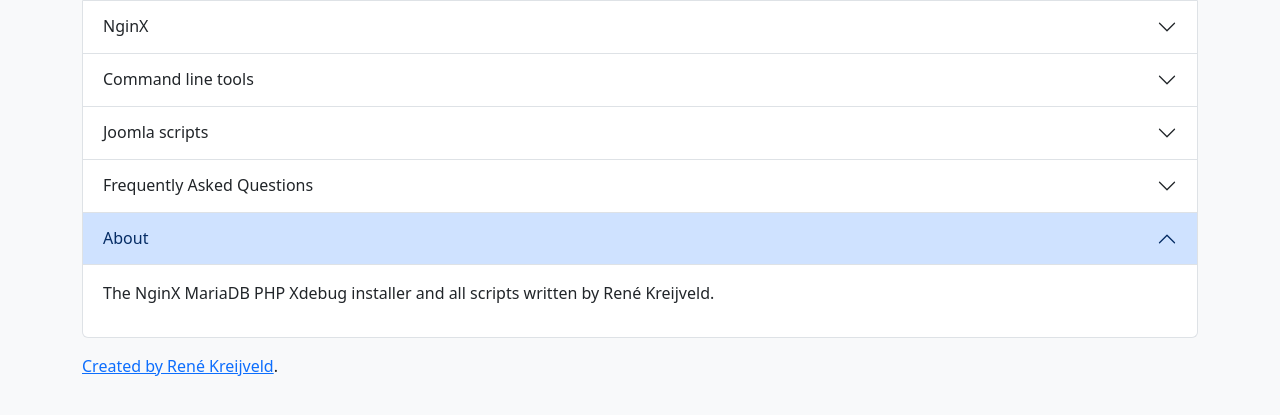
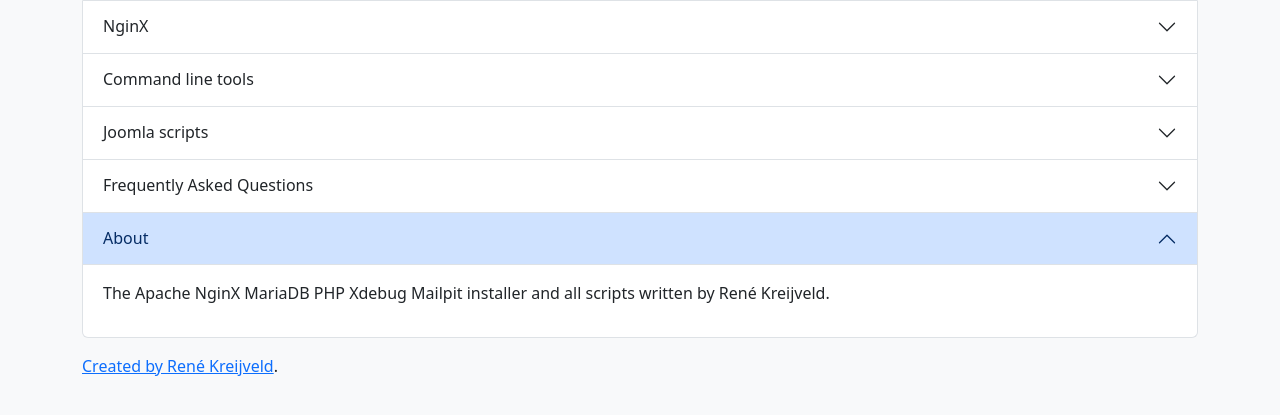
Before and after one commit to renekreijveld/macOS_PHP_local_development, a PHP site: page / in a window 1280 px wide, after a click on "About". Shown: the part 331-746 px from the top of the page. Run offline with PHP 8.4, Linux system fonts and the light colour scheme; some web fonts are replaced.

Commit message:
Updated localhost landingpage

```diff
--- a/Localhost/index.php
+++ b/Localhost/index.php
@@ -724,7 +724,7 @@ Default action is .tgz backup.
                 <div id="collapse_about" class="accordion-collapse collapse" aria-labelledby="heading_about"
                     data-bs-parent="#toolsAccordion">
                     <div class="accordion-body">
-                        <p>The NginX MariaDB PHP Xdebug installer and all scripts written by René Kreijveld.</p>
+                        <p>The Apache NginX MariaDB PHP Xdebug Mailpit installer and all scripts written by René Kreijveld.</p>
                     </div>
                 </div>
             </div>
```
